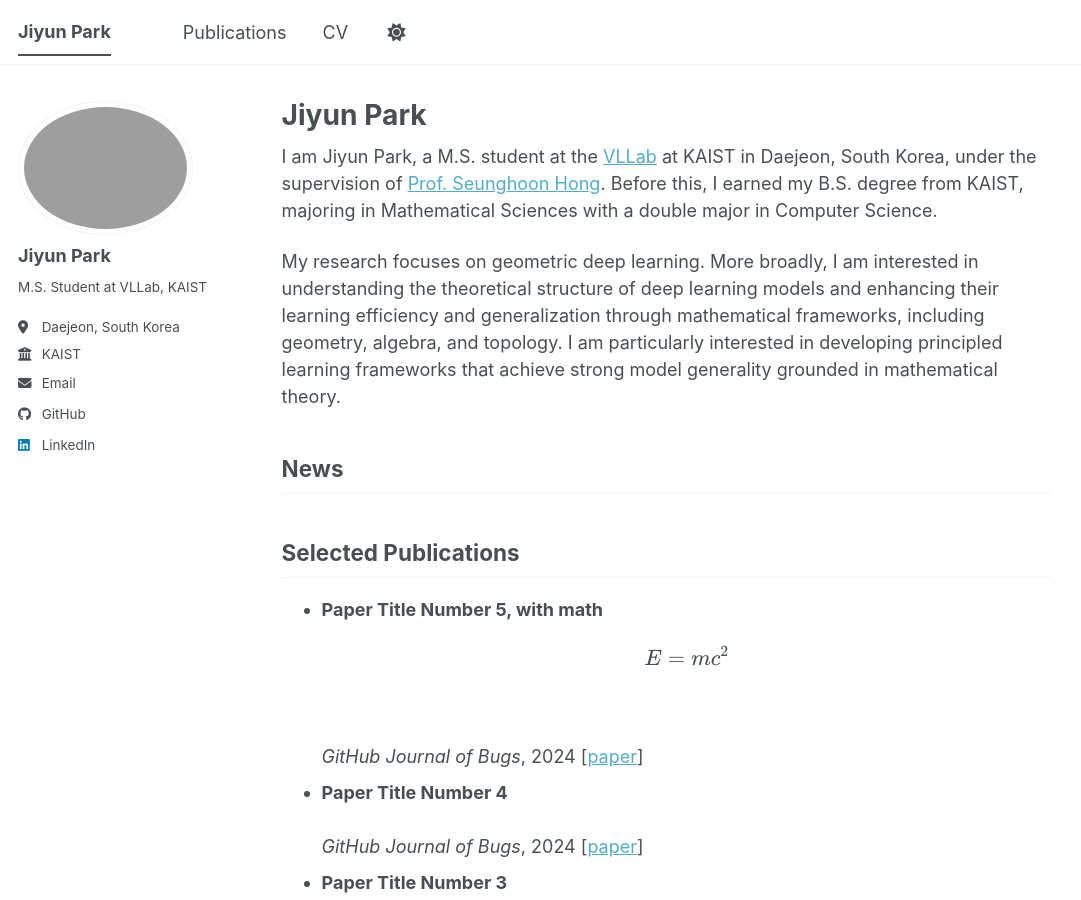
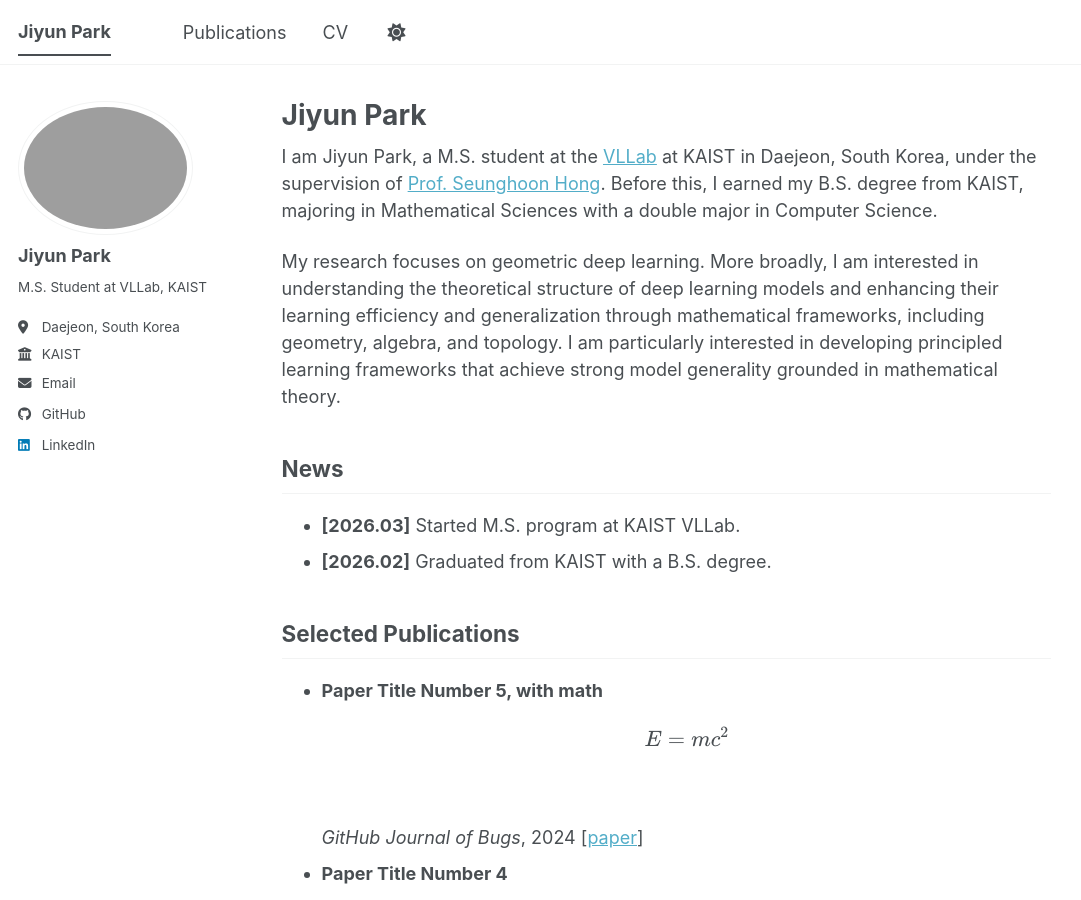
Before and after one commit to uxhif/uxhif.github.io, a Jekyll site: the page built from _pages/about.md, in a window 1280 px wide and 900 px high. Shown: the whole window, without its empty margins (0-1081 px from the left). Built offline with Jekyll 4.4.1, drawn with Linux system fonts in a browser that asks for light colours; a script bundle is joined from its source files by our own code; library files that are not in the unit come from our copies.

Commit message:
add news to the main page

```diff
--- a/_pages/about.md
+++ b/_pages/about.md
@@ -14,6 +14,14 @@ My research focuses on geometric deep learning. More broadly, I am interested in
 
 News
 -----
+<ul>
+  {% for item in site.data.news limit:5 %}
+    <li>
+      <strong>[{{ item.date | date: "%Y.%m" }}]</strong>
+      {{ item.text }}
+    </li>
+  {% endfor %}
+</ul>
 
 Selected Publications
 -----
```
